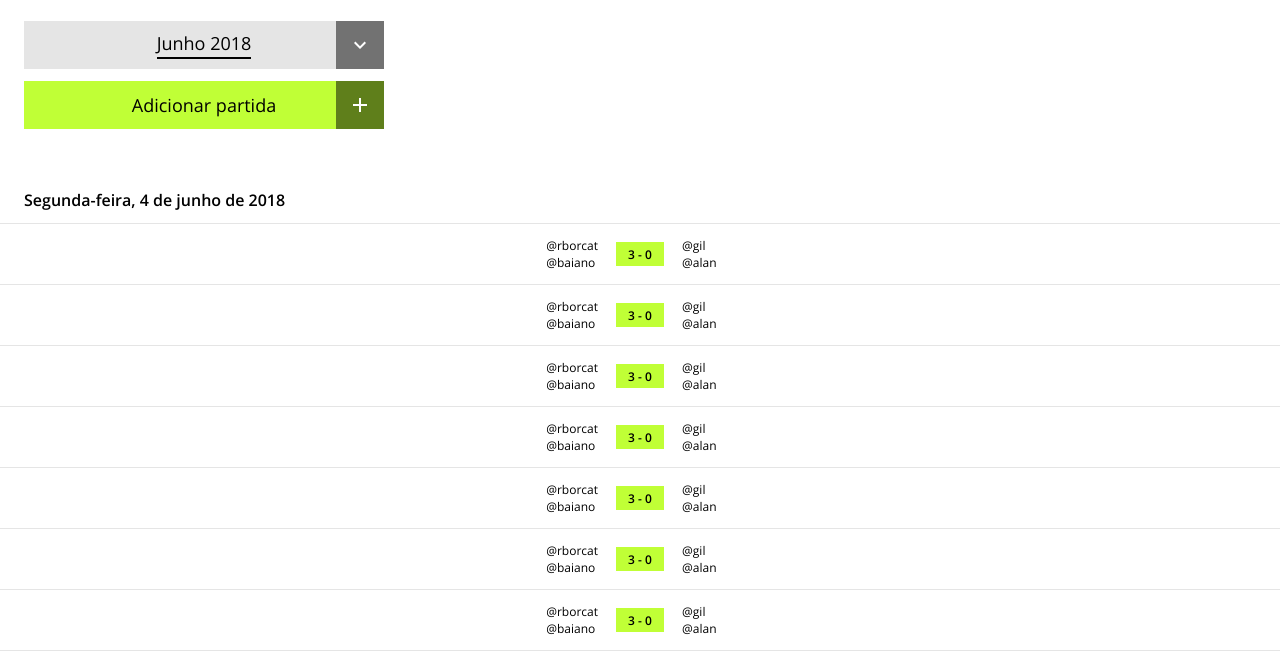
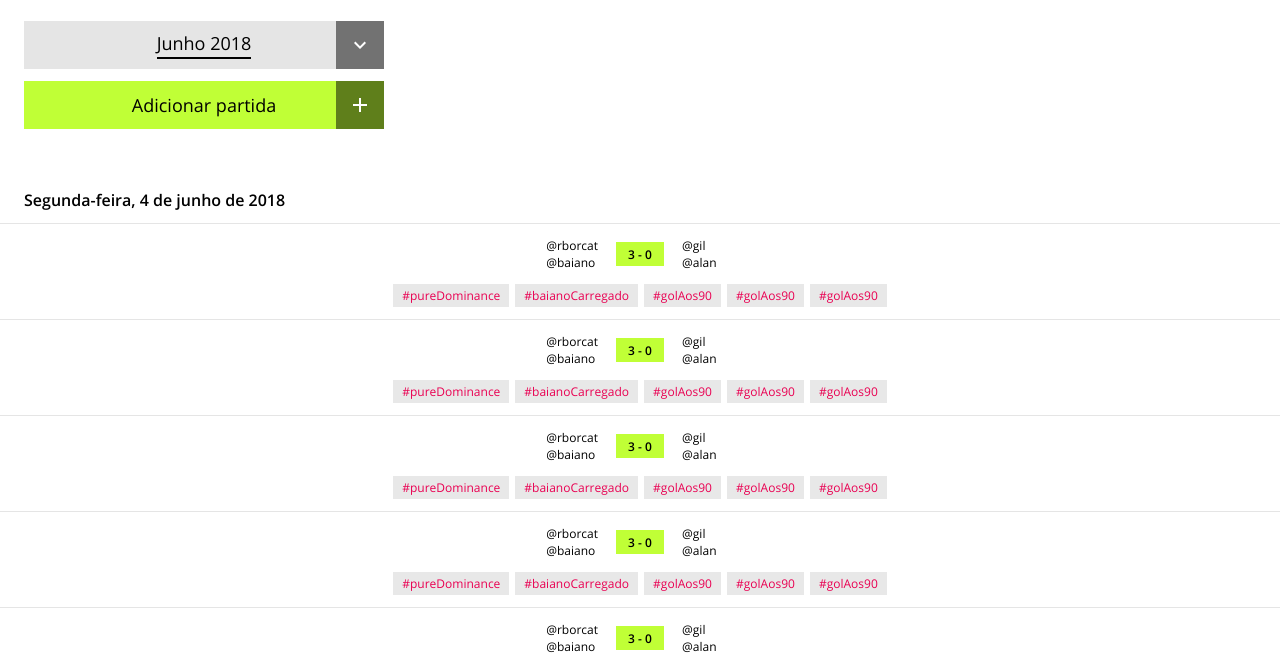
Before and after one commit to leonardosarmentocastro-learning/fifa_champs_frontend, a React app: page / in a window 1280 px wide. Shown: the part 154-808 px from the top of the page. Built offline with nearby package versions, Linux system fonts and the light colour scheme.

Commit message:
Results page - UI
. Turned some shared variables into scope variables;
. Creation of "MatchDetails" and "MatchTags" components;

TODO
. Consume back-end API to fetch matches.

```diff
--- a/src/components/ActionButton/index.styles.css
+++ b/src/components/ActionButton/index.styles.css
@@ -1,5 +1,6 @@
-/* @component */
 .action-button {
+  --color-button-ice: #e5e5e5;
+  --color-button-lemon: #c0ff36;
   --faded-area-width: 4.8rem;
 
   display: grid;
--- /dev/null
+++ b/src/components/MatchDetails/index.js
@@ -0,0 +1,21 @@
+import React from 'react';
+
+import './index.styles.css';
+
+const MatchDetails = () => (
+  <div className='match-details'>
+    <div className='home-players container'>
+      <p className='player'>@rborcat</p>
+      <p className='player'>@baiano</p>
+    </div>
+
+    <div className='score'>3 - 0</div>
+
+    <div className='away-players container'>
+      <p className='player'>@gil</p>
+      <p className='player'>@alan</p>
+    </div>
+  </div>
+);
+
+export default MatchDetails;
--- /dev/null
+++ b/src/components/MatchDetails/index.styles.css
@@ -0,0 +1,37 @@
+.match-details {
+  display: grid;
+  grid-template-columns: 1fr 6rem 1fr;
+  grid-template-rows: 6rem;
+}
+
+.match-details > .container {
+  display: flex;
+  flex-direction: column;
+  align-self: center;
+  justify-content: center;
+
+  height: 100%;
+
+  padding: 1.2rem;
+}
+
+.match-details > .container > .player {
+  font-size: 1.2rem;
+}
+
+.match-details > .home-players {
+  justify-self: flex-end;
+}
+
+.match-details > .score {
+  display: flex;
+  justify-content: center;
+  align-items: center;
+
+  margin: 1.8rem .6rem;
+
+  font-family: 'opensans-semibold';
+  font-size: 1.2rem;
+
+  background-color: var(--color-secondary);
+}
--- /dev/null
+++ b/src/components/MatchTags/index.js
@@ -0,0 +1,15 @@
+import React from 'react';
+
+import './index.styles.css';
+
+const MatchTags = () => (
+  <div className='match-tags'>
+    <span className='tag'>#pureDominance</span>
+    <span className='tag'>#baianoCarregado</span>
+    <span className='tag'>#golAos90</span>
+    <span className='tag'>#golAos90</span>
+    <span className='tag'>#golAos90</span>
+  </div>
+);
+
+export default MatchTags;
--- /dev/null
+++ b/src/components/MatchTags/index.styles.css
@@ -0,0 +1,24 @@
+.match-tags {
+  --color-tag-background: #e8e8e8;
+  --color-tag-text: #e90052;
+
+  display: flex;
+  flex-wrap: wrap;
+  justify-content: center;
+
+  padding-bottom: .6rem;
+}
+
+.match-tags > .tag {
+  color: var(--color-tag-text);
+  font-size: 1.2rem;
+
+  padding: .3rem .9rem;
+  margin-bottom: .6rem;
+
+  background-color: var(--color-tag-background);
+}
+
+.match-tags > .tag:not(:last-of-type) {
+  margin-right: .6rem;
+}
--- a/src/components/ResultsList/index.js
+++ b/src/components/ResultsList/index.js
@@ -1,9 +1,11 @@
 import React from 'react';
-import PropTypes from 'prop-types';
+// import PropTypes from 'prop-types';
 
+import MatchlDetails from '../MatchDetails';
+import MatchTags from '../MatchTags';
 import './index.styles.css';
 
-const ResultsList = ({ results }) => (
+const ResultsList = () => (
   <div className='results-list'>
     <div className='title-container'>
       {/* TODO: use props. */}
@@ -14,31 +16,25 @@ const ResultsList = ({ results }) => (
       {/* TODO: use props. */}
       {[1, 2, 3, 4, 5, 6, 7, 8, 9].map(n => (
         <li className='item'>
-          <div className='match-details'>
-            <div className='home-players container'>
-              <p className='player'>@rborcat</p>
-              <p className='player'>@baiano</p>
-            </div>
+          <MatchlDetails
+            // ...
+            // awayTeam: { players: ['@baiano', '@alan'], score: 0 }
+            // homeTeam: { players: ['@gil', '@rborcat'], score: 3 }
+          />
 
-            <div className='score'>3 - 0</div>
-
-            <div className='away-players container'>
-              <p className='player'>@gil</p>
-              <p className='player'>@alan</p>
-            </div>
-          </div>
-
-          {/* TODO */}
-          <div className='tags'>
-          </div>
+          <MatchTags
+            // ...
+            // tags: ['#pureDominance', '#golAos90']
+          />
         </li>)
       )}
     </ul>
   </div>
 );
 
+// TODO: to be defined.
 ResultsList.propTypes = {
-  results: PropTypes.array.isRequired,
+  // results: PropTypes.array.isRequired,
 };
 
 export default ResultsList;
--- a/src/components/ResultsList/index.styles.css
+++ b/src/components/ResultsList/index.styles.css
@@ -1,4 +1,5 @@
 .results-list {
+  --color-border-ice: #e5e5e5;
   --gutter: 2.4rem;
 }
 
@@ -27,40 +28,6 @@
   border-top: 1px solid var(--color-border-ice);
 }
 
-.results-list > .list > .item > .match-details {
-  display: grid;
-  grid-template-columns: 1fr 6rem 1fr;
-  grid-template-rows: 6rem;
+.results-list > .list > .item:last-of-type {
+  border-bottom: none;
 }
-
-.results-list > .list > .item > .match-details > .container {
-  display: flex;
-  flex-direction: column;
-  align-self: center;
-  justify-content: center;
-
-  height: 100%;
-
-  padding: 1.2rem;
-}
-
-.results-list > .list > .item > .match-details > .container > .player {
-  font-size: 1.2rem;
-}
-
-.results-list > .list > .item > .match-details > .home-players {
-  justify-self: flex-end;
-}
-
-.results-list > .list > .item > .match-details > .score {
-  display: flex;
-  justify-content: center;
-  align-items: center;
-
-  margin: 1.8rem .6rem;
-
-  font-family: 'opensans-semibold';
-  font-size: 1.2rem;
-
-  background-color: var(--color-secondary);
-}
--- a/src/shared/styles/variables.css
+++ b/src/shared/styles/variables.css
@@ -1,11 +1,11 @@
 :root {
-  --color-border-ice: #e5e5e5;
-  --color-button-ice: #e5e5e5;
-  --color-button-lemon: #c0ff36;
+  /* C */
   --color-primary: #201a56;
   --color-secondary: #c0ff36;
 
+  /* N */
   --navigation-bar-height: 6rem;
 
+  /* P */
   --page-height: calc(100vh - var(--navigation-bar-height));
 }
```
